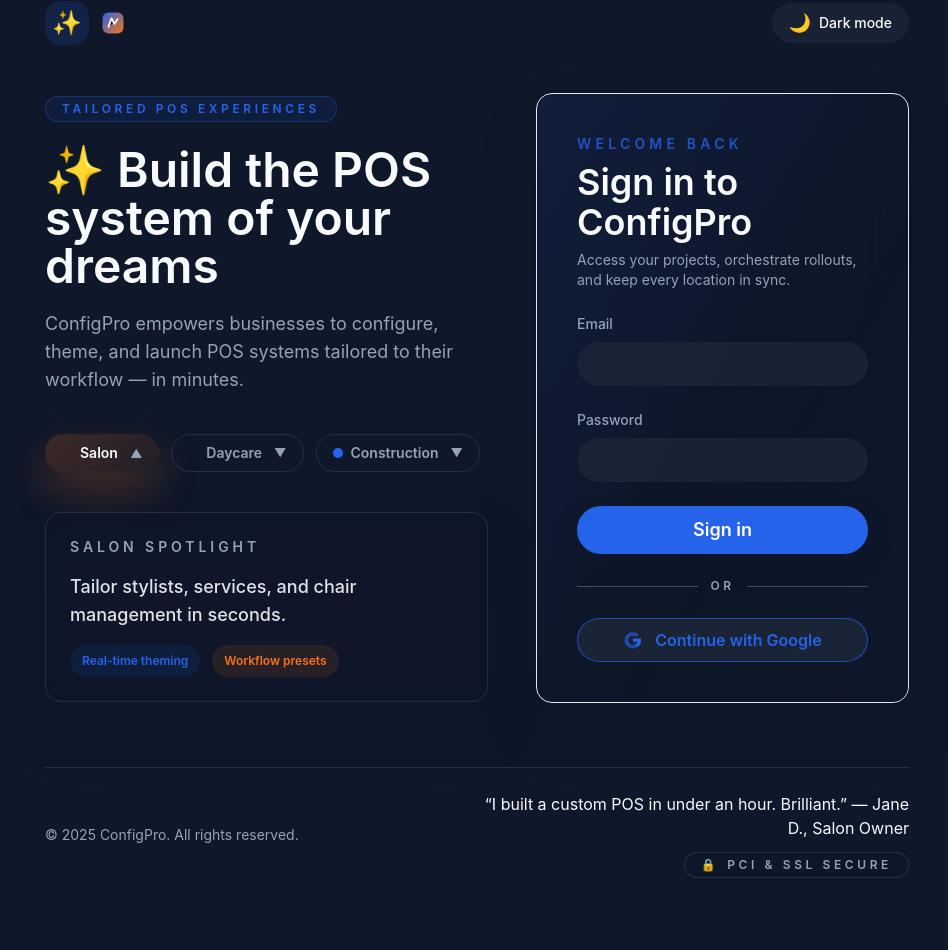
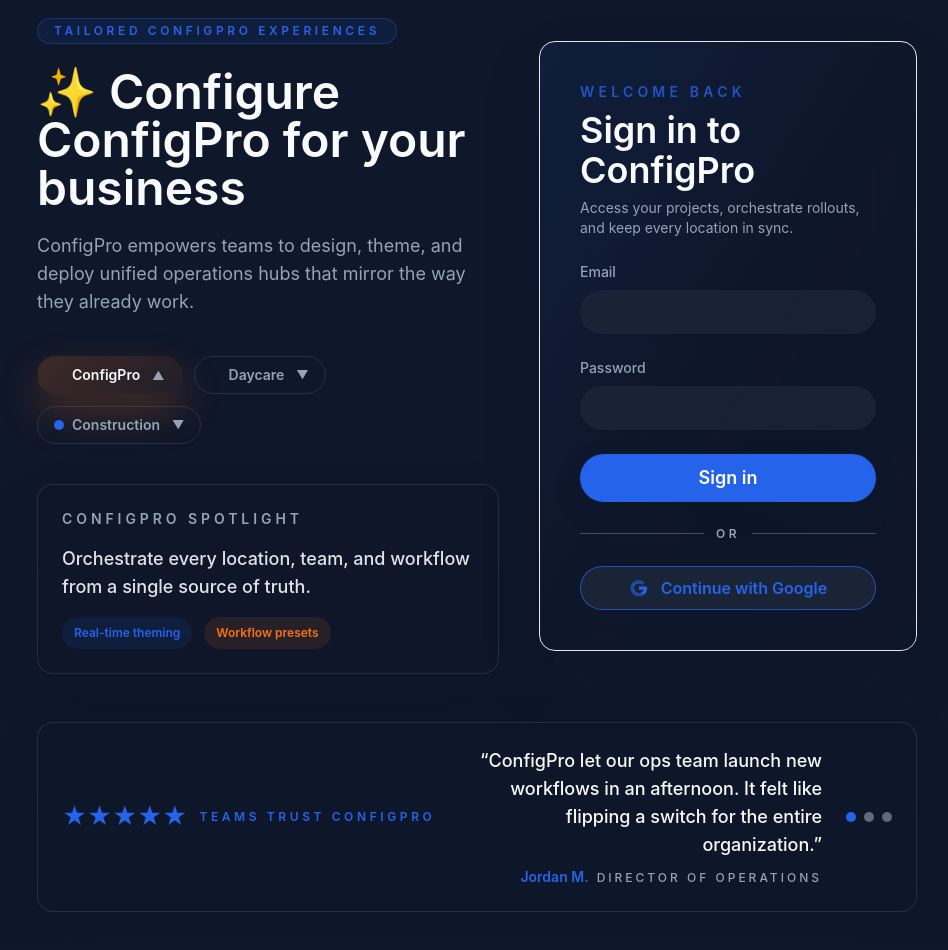
Before and after one commit to kayleschmoyer/ConfigPro, a React (Vite) app: page / in a window 1280 px wide. Shown: the part 144-1094 px from the top of the page, without its empty margins (163-1111 px from the left). Built offline with nearby package versions, Linux system fonts and the light colour scheme.

Commit message:
Remove login header elements above hero

```diff
--- a/src/pages/LoginPage.tsx
+++ b/src/pages/LoginPage.tsx
@@ -1,6 +1,5 @@
 import { motion } from 'framer-motion';
 import { useEffect, useMemo, useState } from 'react';
-import { ThemeToggle } from '../components/elements/ThemeToggle';
 import { LoginForm } from '../features/login/components/LoginForm';
 import { useTheme } from '../hooks/useTheme';
 import { baseTheme, resolveTheme } from '../app/config/theme';
@@ -16,11 +15,11 @@ type IndustryOption = {
 
 const industryOptions: IndustryOption[] = [
   {
-    id: 'salon',
-    label: 'Salon',
+    id: 'configpro',
+    label: 'ConfigPro',
     themeName: 'default',
     accent: baseTheme.accent,
-    headline: 'Tailor stylists, services, and chair management in seconds.'
+    headline: 'Orchestrate every location, team, and workflow from a single source of truth.'
   },
   {
     id: 'daycare',
@@ -101,40 +100,34 @@ const IndustryPill = ({
   </motion.button>
 );
 
-const Logo = ({ src }: { src: string }) => (
-  <motion.a
-    href="/"
-    className="inline-flex items-center gap-3 text-lg font-semibold text-foreground"
-    whileHover={{ scale: 1.04 }}
-    transition={{ type: 'spring', stiffness: 260, damping: 18 }}
-  >
-    <motion.span
-      className="flex h-11 w-11 items-center justify-center rounded-2xl bg-primary/15 text-2xl"
-      layoutId="configpro-logo-mark"
-      whileHover={{ rotate: -6 }}
-      transition={{ duration: 0.35, ease: 'easeOut' }}
-    >
-      ✨
-    </motion.span>
-    <motion.img
-      key={src}
-      src={src}
-      alt="ConfigPro logo"
-      className="h-6 w-auto"
-      initial={{ opacity: 0, y: 6 }}
-      animate={{ opacity: 1, y: 0 }}
-      transition={{ duration: 0.35, ease: 'easeOut' }}
-    />
-  </motion.a>
-);
-
 export const LoginPage = () => {
-  const { theme, themeName, setTheme } = useTheme();
+  const { themeName, setTheme } = useTheme();
   const [activeIndustry, setActiveIndustry] = useState<IndustryOption>(() => {
     return (
       industryOptions.find((option) => option.themeName === themeName) ?? industryOptions[0]
     );
   });
+  const testimonials = useMemo(
+    () => [
+      {
+        quote: 'ConfigPro let our ops team launch new workflows in an afternoon. It felt like flipping a switch for the entire organization.',
+        author: 'Jordan M.',
+        role: 'Director of Operations'
+      },
+      {
+        quote: 'We customized dashboards, permissions, and automations without engineering sprints. ConfigPro keeps every store perfectly in sync.',
+        author: 'Priya K.',
+        role: 'Multi-Unit Retail Lead'
+      },
+      {
+        quote: 'The visibility we now have across inventory and staffing is unreal. ConfigPro is the nerve center for our business.',
+        author: 'Luis F.',
+        role: 'VP, Platform Experience'
+      }
+    ],
+    []
+  );
+  const [activeTestimonial, setActiveTestimonial] = useState(0);
 
   useEffect(() => {
     const next = industryOptions.find((option) => option.themeName === themeName);
@@ -142,6 +135,13 @@ export const LoginPage = () => {
       setActiveIndustry(next);
     }
   }, [themeName]);
+
+  useEffect(() => {
+    const timer = setInterval(() => {
+      setActiveTestimonial((index) => (index + 1) % testimonials.length);
+    }, 6000);
+    return () => clearInterval(timer);
+  }, [testimonials.length]);
 
   const gradientStyle = useMemo(
     () => ({
@@ -159,7 +159,7 @@ export const LoginPage = () => {
     <div className="relative min-h-screen overflow-hidden bg-background text-foreground">
       <div className="pointer-events-none absolute inset-0 -z-10">
         <div className="absolute inset-0 opacity-90" style={gradientStyle} />
-        <div className="absolute inset-0 bg-[radial-gradient(circle_at_top_right,rgba(255,255,255,0.06),transparent_60%)] dark:bg-[radial-gradient(circle_at_bottom_left,rgba(15,23,42,0.55),transparent_65%)]" />
+        <div className="absolute inset-0 bg-[radial-gradient(circle_at_top_right,rgba(255,255,255,0.08),transparent_60%)]" />
         <motion.div
           className="absolute left-1/2 top-[15%] h-[36rem] w-[36rem] -translate-x-1/2 rounded-full blur-3xl"
           style={{ background: hexToRgba(activeIndustry.accent, 0.24) }}
@@ -167,13 +167,9 @@ export const LoginPage = () => {
           transition={{ duration: 0.8, ease: 'easeOut' }}
         />
       </div>
-      <div className="relative mx-auto flex min-h-screen w-full max-w-7xl flex-col px-6 py-10 sm:px-10 lg:px-16">
-        <header className="flex items-center justify-between">
-          <Logo src={theme.logo} />
-          <ThemeToggle />
-        </header>
-        <main className="mt-12 flex flex-1 flex-col">
-          <div className="grid flex-1 gap-12 lg:grid-cols-[1.1fr_0.9fr] lg:items-center">
+      <div className="relative mx-auto flex min-h-screen w-full max-w-6xl flex-col px-6 py-8 sm:px-10 lg:px-14">
+        <main className="mt-4 flex flex-1 flex-col sm:mt-6">
+          <div className="grid flex-1 gap-10 lg:grid-cols-[1.1fr_0.9fr] lg:items-center">
             <motion.section
               variants={heroVariants}
               initial="hidden"
@@ -183,14 +179,14 @@ export const LoginPage = () => {
             >
               <div className="space-y-6">
                 <span className="inline-flex w-fit items-center gap-2 rounded-full border border-primary/30 bg-primary/10 px-4 py-1 text-xs font-semibold uppercase tracking-[0.3em] text-primary">
-                  Tailored POS experiences
+                  Tailored ConfigPro experiences
                 </span>
                 <div className="space-y-5">
                   <h1 className="max-w-xl text-4xl font-semibold leading-tight text-foreground sm:text-5xl">
-                    ✨ Build the POS system of your dreams
+                    ✨ Configure ConfigPro for your business
                   </h1>
                   <p className="max-w-xl text-base text-muted sm:text-lg">
-                    ConfigPro empowers businesses to configure, theme, and launch POS systems tailored to their workflow — in minutes.
+                    ConfigPro empowers teams to design, theme, and deploy unified operations hubs that mirror the way they already work.
                   </p>
                 </div>
               </div>
@@ -230,16 +226,41 @@ export const LoginPage = () => {
             <LoginForm />
           </div>
         </main>
-        <footer className="mt-16 flex flex-col gap-6 border-t border-foreground/10 pt-6 text-sm text-muted sm:flex-row sm:items-center sm:justify-between">
-          <p>© 2025 ConfigPro. All rights reserved.</p>
-          <div className="flex flex-col gap-3 text-left sm:items-end sm:text-right">
-            <p className="max-w-md text-base text-foreground">
-              “I built a custom POS in under an hour. Brilliant.” — Jane D., Salon Owner
+        <footer className="mt-12 flex flex-col gap-6 rounded-2xl border border-foreground/10 bg-background/70 p-6 shadow-lg shadow-primary/10 sm:flex-row sm:items-center sm:justify-between">
+          <div className="flex items-center gap-3 text-primary">
+            <span aria-hidden className="text-2xl">★★★★★</span>
+            <span className="text-xs font-semibold uppercase tracking-[0.3em]">Teams trust ConfigPro</span>
+          </div>
+          <motion.div
+            key={activeTestimonial}
+            initial={{ opacity: 0, y: 10 }}
+            animate={{ opacity: 1, y: 0 }}
+            transition={{ duration: 0.4, ease: 'easeOut' }}
+            className="flex-1 text-left sm:text-right"
+          >
+            <p className="text-base font-medium text-foreground sm:text-lg">
+              “{testimonials[activeTestimonial].quote}”
             </p>
-            <div className="inline-flex items-center gap-2 rounded-full border border-foreground/10 bg-background/70 px-4 py-1 text-xs font-semibold uppercase tracking-[0.3em] text-muted">
-              <span aria-hidden>🔒</span>
-              <span>PCI & SSL Secure</span>
-            </div>
+            <p className="mt-2 text-sm font-semibold text-primary">
+              {testimonials[activeTestimonial].author}
+              <span className="ml-2 text-xs font-medium uppercase tracking-[0.25em] text-muted">
+                {testimonials[activeTestimonial].role}
+              </span>
+            </p>
+          </motion.div>
+          <div className="flex items-center justify-end gap-2">
+            {testimonials.map((_, index) => (
+              <button
+                key={index}
+                type="button"
+                onClick={() => setActiveTestimonial(index)}
+                className={cn(
+                  'h-2.5 w-2.5 rounded-full transition',
+                  index === activeTestimonial ? 'bg-primary' : 'bg-muted/60 hover:bg-muted'
+                )}
+                aria-label={`Show testimonial ${index + 1}`}
+              />
+            ))}
           </div>
         </footer>
       </div>
```
